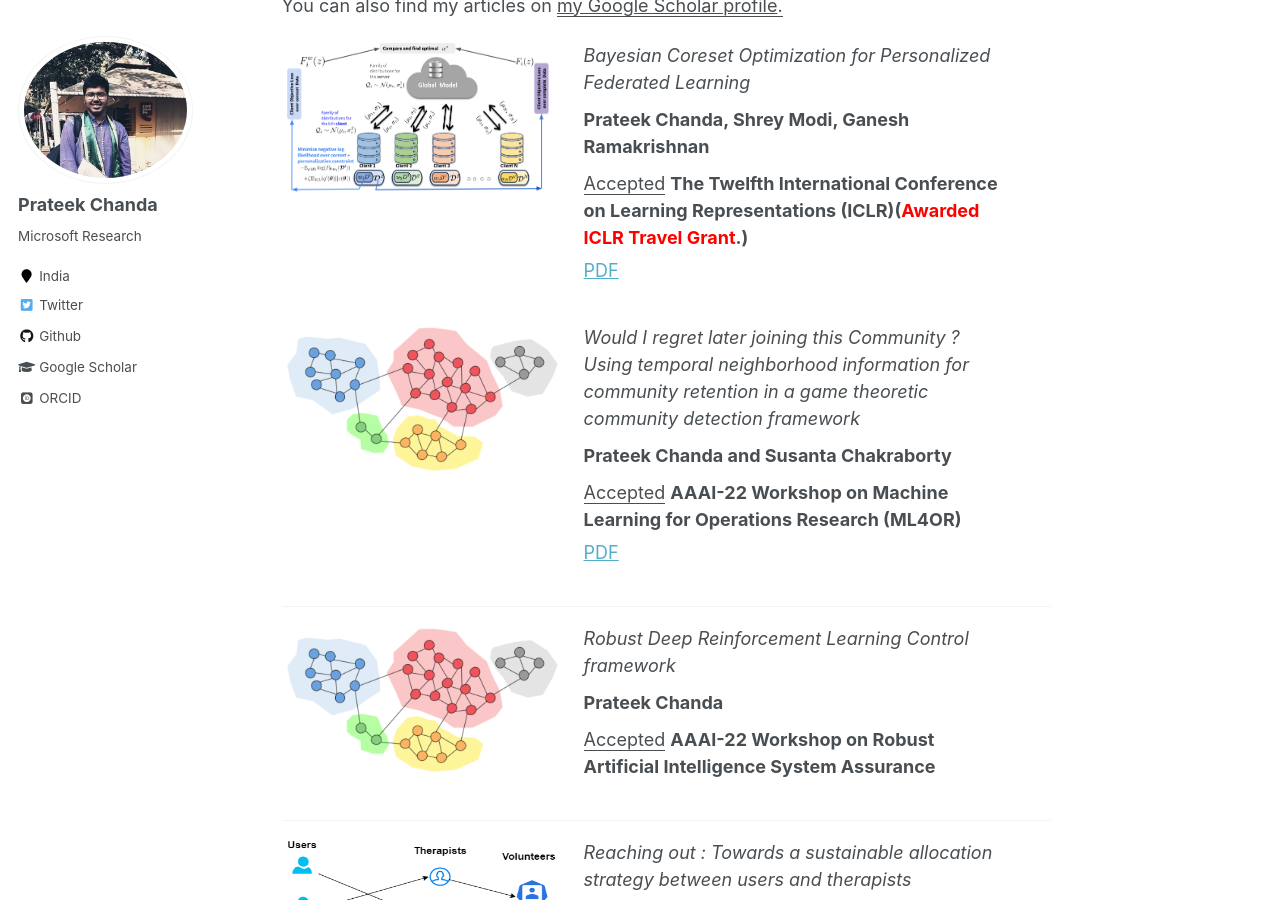
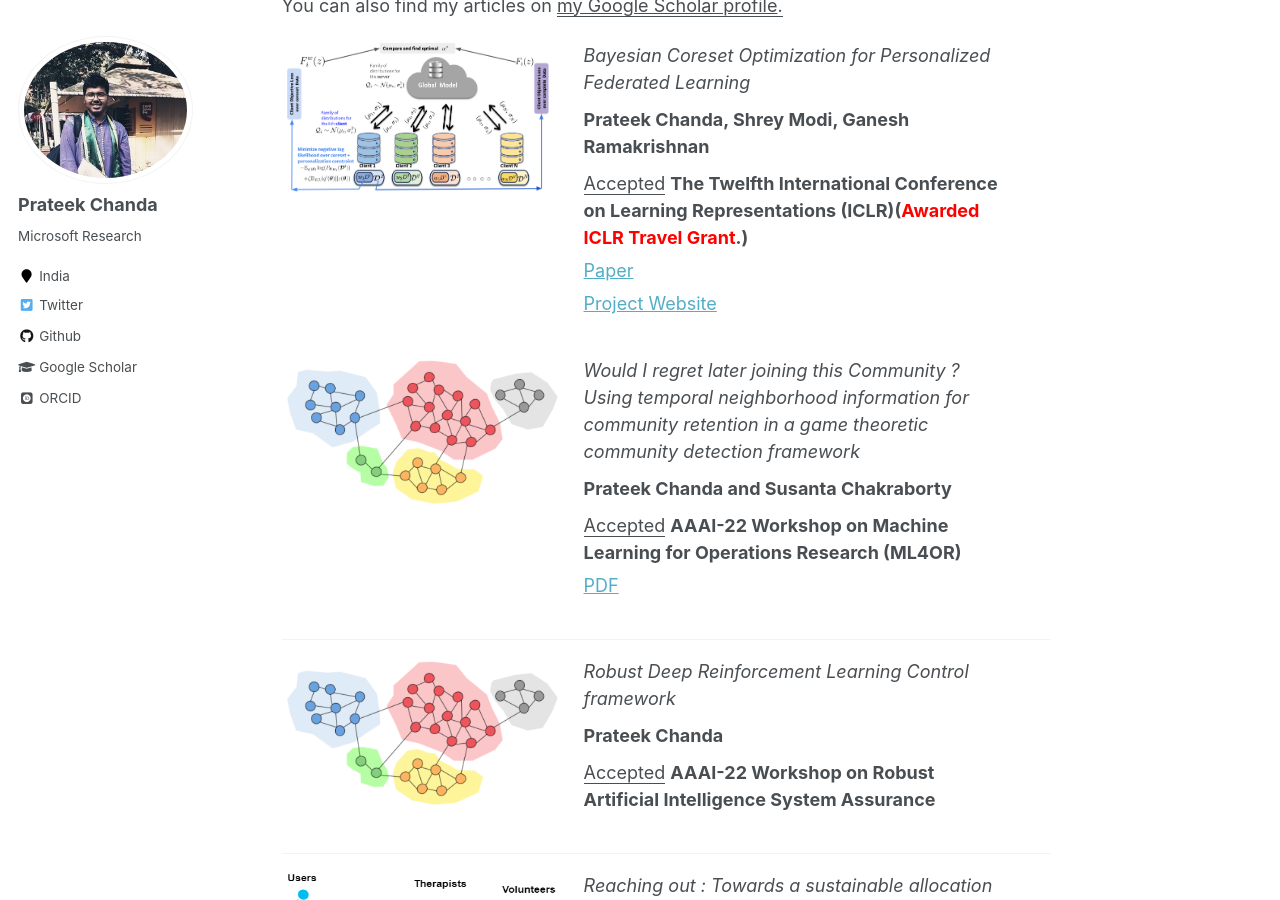
Before and after one commit to prateekiiest/prateekist.github.io, a Jekyll site: the page built from _pages/about.md, in a window 1280 px wide and 900 px high, scrolled down 1511 px. Built offline with Jekyll 4.4.1, drawn with Linux system fonts in a browser that asks for light colours; some web fonts are replaced.

Commit message:
Update about.md

```diff
--- a/_pages/about.md
+++ b/_pages/about.md
@@ -50,7 +50,10 @@ You can also find my articles on <u><a href="https://scholar.google.co.in/citati
 </div><div style="margin-top : 10px"><b>Prateek Chanda, Shrey Modi, Ganesh Ramakrishnan</b></div>
 <div style="margin-top : 10px"><ins>Accepted</ins> <b>The Twelfth International Conference on Learning Representations (ICLR)(<span style="color:red">Awarded ICLR Travel Grant</span>.)
 </b></div>
-<div style="margin-top : 6px"><a href="https://openreview.net/pdf?id=uz7d2N2zul" style="padding-right:20px">PDF</a></div>
+<div style="margin-top : 6px"><a href="https://openreview.net/pdf?id=uz7d2N2zul" style="padding-right:20px">Paper</a>
+</div>
+<div style="margin-top : 6px"><a href="https://coresetfederatedlearning.github.io/" style="padding-right:20px">Project Website</a>
+</div>
 </div>
 </div>
 
```
